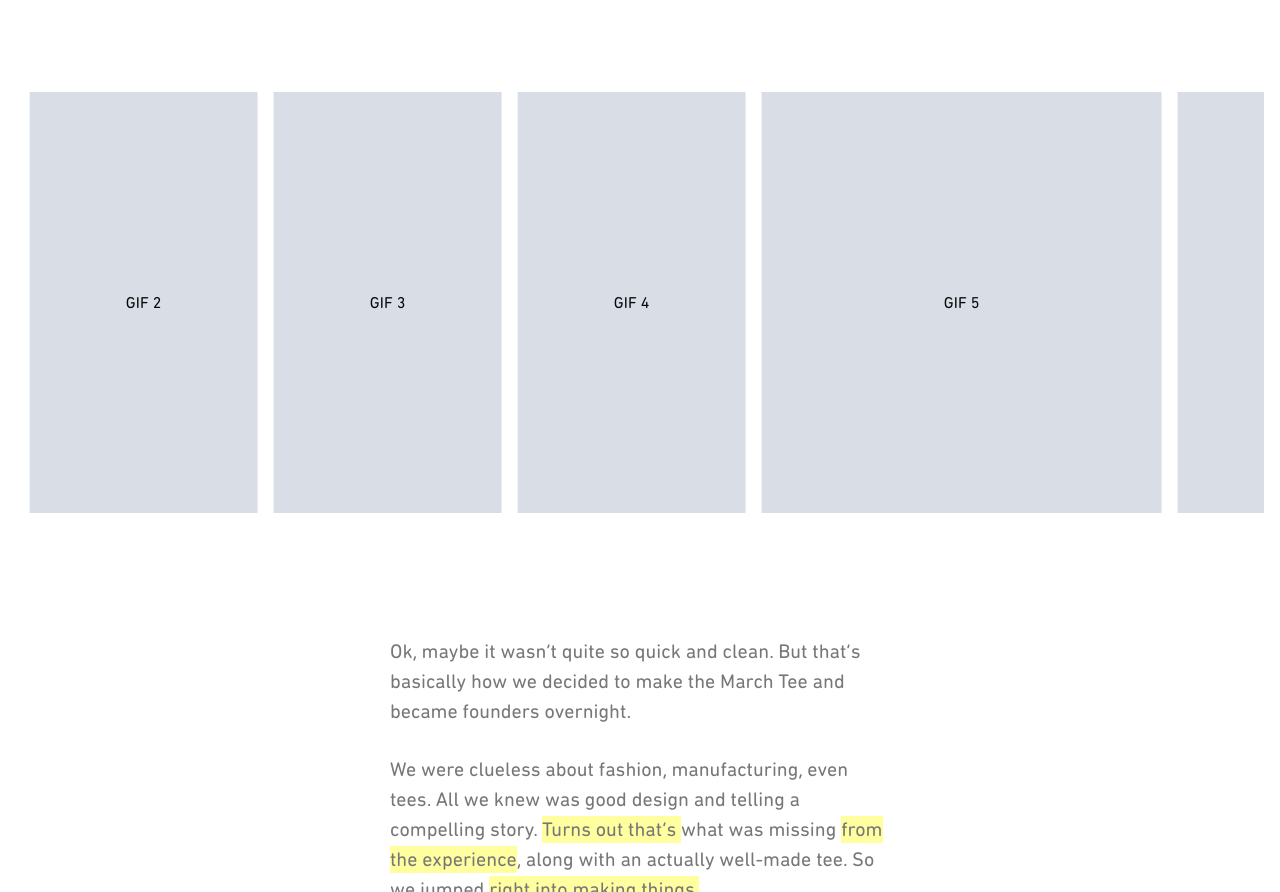
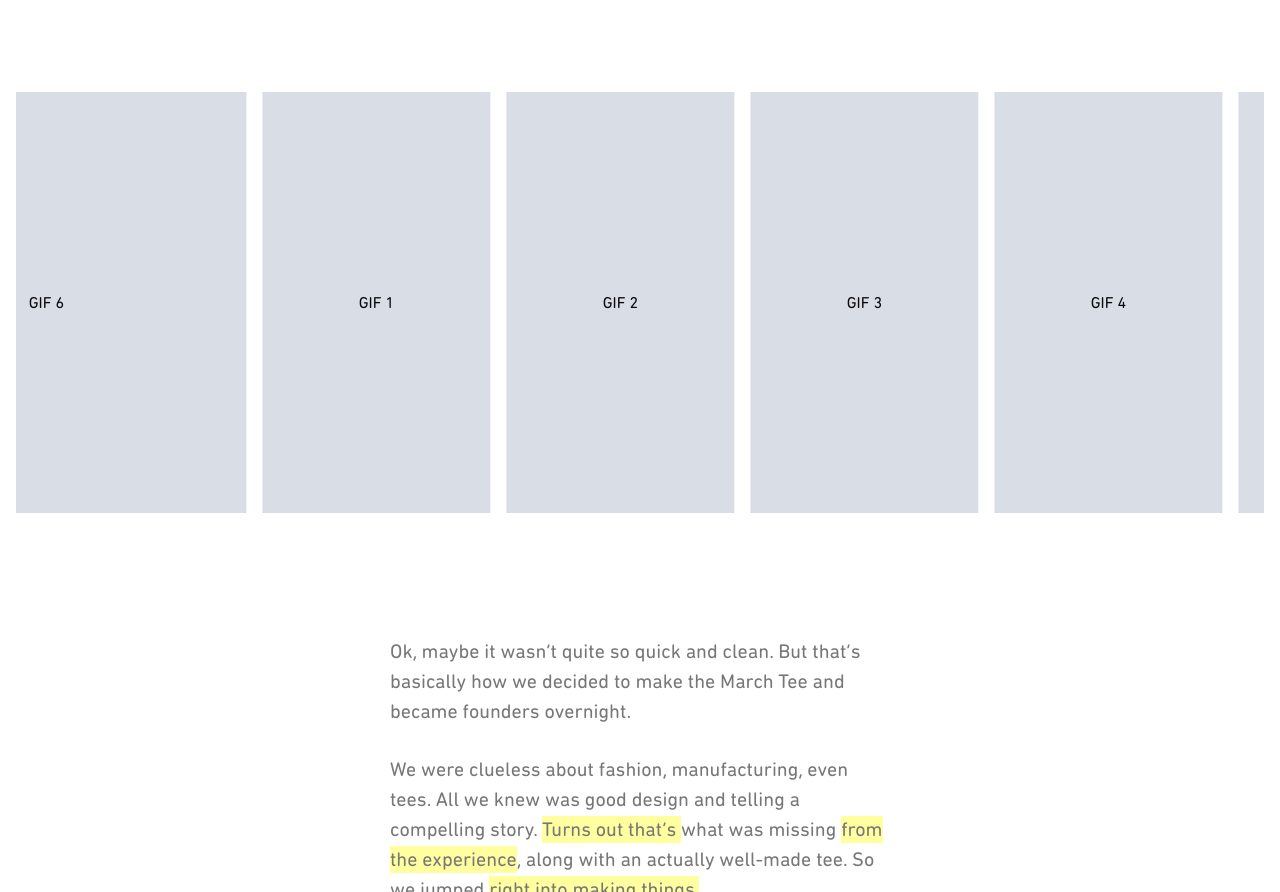
Before and after one commit to FelipeSilveiraChaves/Palaga-s-Product, a Next.js app in the folder quatrogavetas-lp1/: page /lp-1 in a window 1280 px wide. Shown: the part 1596-2488 px from the top of the page. Built offline with nearby package versions, Linux system fonts and the light colour scheme; a web font is replaced by a local one.

Commit message:
marquee right direction

```diff
--- a/quatrogavetas-lp1/src/app/components/marqueecomponent.tsx
+++ b/quatrogavetas-lp1/src/app/components/marqueecomponent.tsx
@@ -9,10 +9,9 @@ export default function HorizontalMarquee() {
       <Marquee
         speed={40}           // velocidade constante
         gradient={false}
-            // sem fade nas bordas
         pauseOnHover={false}
         className="max-w-[1600px]"
-        direction="left"
+        direction="right"
       >
         <div className="w-[228px] h-[421px] bg-[#D9DEE6] mx-2 flex items-center justify-center">
           GIF 1
```
